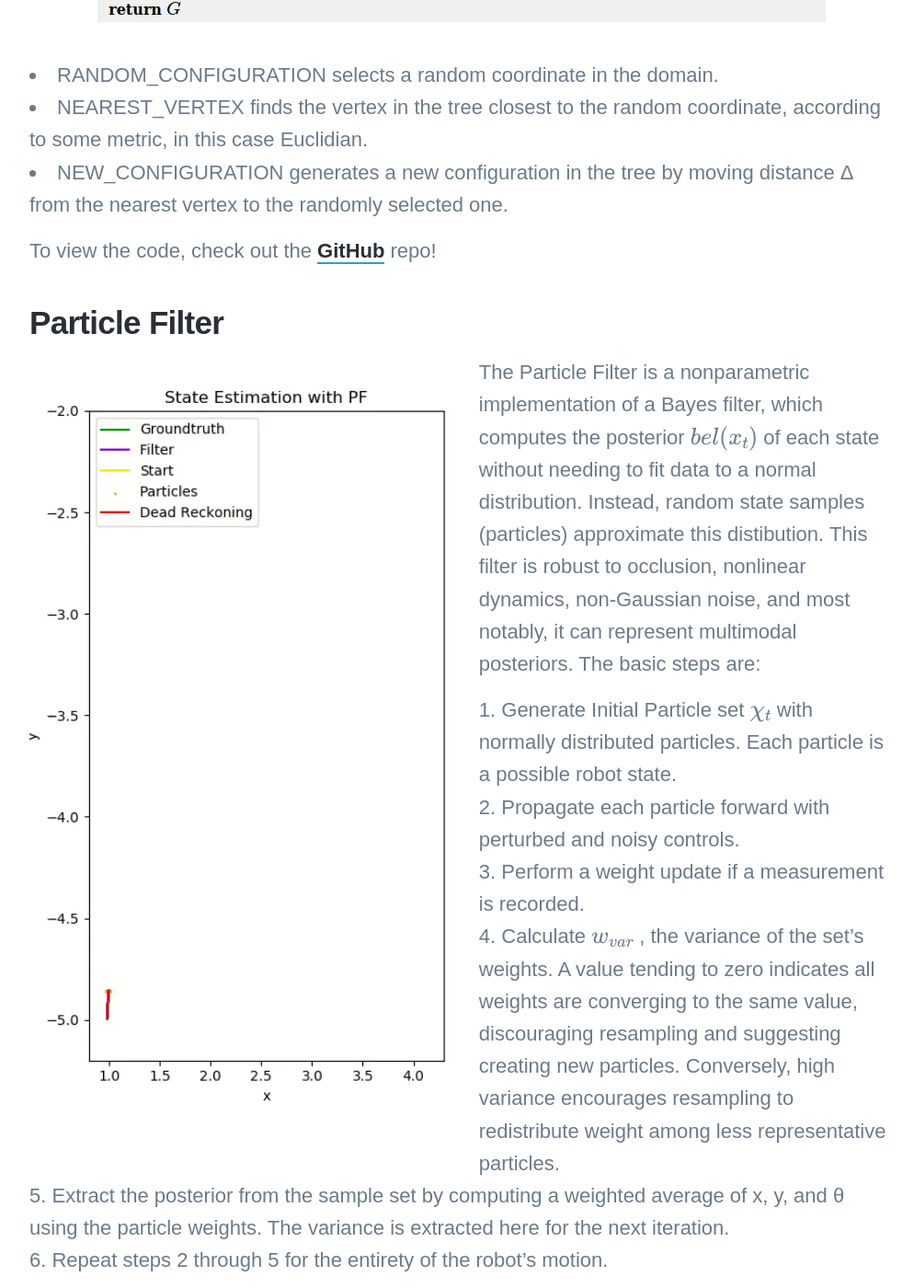
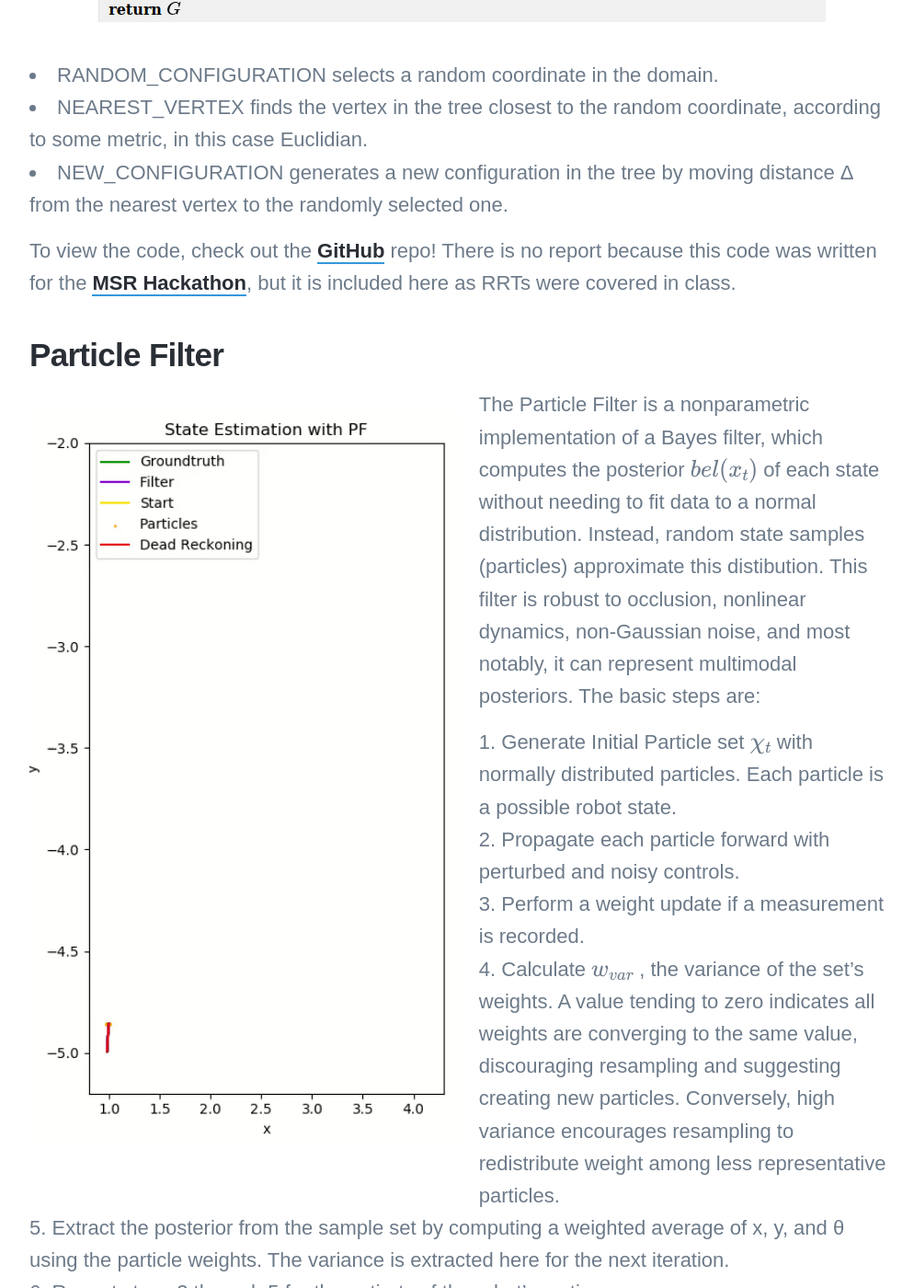
Before and after one commit to saarah-g/saarah-g.github.io, a Jekyll site: the page built from _projects/2019-11-30-mlai-rrt.md, in a window 1280 px wide and 1400 px high, scrolled down 1891 px. Shown: the whole window at 92% size, without its empty margins (138-1132 px from the left). Built offline with Jekyll 4.4.1, drawn with Linux system fonts in a browser that asks for light colours; nearby versions of some CDN libraries; some web fonts are replaced; formulas are drawn with MathJax 3; some of the changed text lies outside the part shown.

Commit message:
finished entry for ME469

```diff
--- a/_projects/2019-11-30-mlai-rrt.md
+++ b/_projects/2019-11-30-mlai-rrt.md
@@ -23,7 +23,7 @@
 * NEAREST_VERTEX finds the vertex in the tree closest to the random coordinate, according to some metric, in this case Euclidian.
 * NEW_CONFIGURATION generates a new configuration in the tree by moving distance Δ from the nearest vertex to the randomly selected one.
 
-To view the code, check out the [GitHub](https://github.com/moribots/rrt) repo!
+To view the code, check out the [GitHub](https://github.com/moribots/rrt) repo! There is no report because this code was written for the [MSR Hackathon](https://moribots.github.io/blog/msr-hack), but it is included here as RRTs were covered in class.
 
 ## Particle Filter
 
@@ -40,7 +40,7 @@
 5. Extract the posterior from the sample set by computing a weighted average of x, y, and θ using the particle weights. The variance is extracted here for the next iteration.
 6. Repeat steps 2 through 5 for the entirety of the robot’s motion.
 
-For more information, please visit the [GitHub](https://github.com/moribots/mlai/tree/master/hw_0) repo.
+For more information, please visit the [GitHub](https://github.com/moribots/mlai/tree/master/hw_0) repo or download the <a href="https://moribots.github.io/images/Projects/mlai-rrt/REPORT_PF.pdf" class="button button--large" download="REPORT_PF.pdf">Report</a>
 
 ## A* (Naive + Online)
 
@@ -60,4 +60,4 @@
 	<img src="/images/Projects/mlai-rrt/10B_R.png" style="width: 80%">
 </div>
 
-For more information, please visit the [GitHub](https://github.com/moribots/mlai/tree/master/hw_1) repo or download the <a href="https://moribots.github.io/images/Projects/mlai-rrt/REPORT.pdf" class="button button--large" download="REPORT_ASTAR.pdf">Report</a>
+For more information, please visit the [GitHub](https://github.com/moribots/mlai/tree/master/hw_1) repo or download the <a href="https://moribots.github.io/images/Projects/mlai-rrt/REPORT_A.pdf" class="button button--large" download="REPORT_ASTAR.pdf">Report</a>
```
Also changed, not shown: 3 other files.
